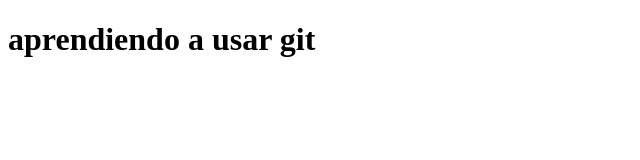
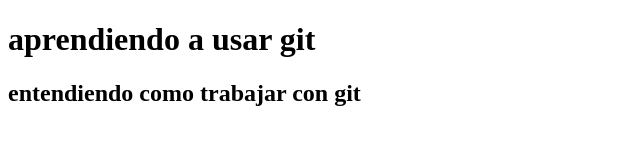
Before and after one commit to carlmv26/prueba_git, a plain HTML site: page index.html in a window 1280 px wide. Shown: the whole page, without its empty margins (0-640 px from the left). Drawn offline with Linux system fonts and the light colour scheme.

Commit message:
new change

```diff
--- a/index.html
+++ b/index.html
@@ -7,5 +7,6 @@
 </head>
 <body>
     <h1>aprendiendo a usar git</h1>
+    <h2>entendiendo como trabajar con git</h2>
 </body>
 </html>
```
